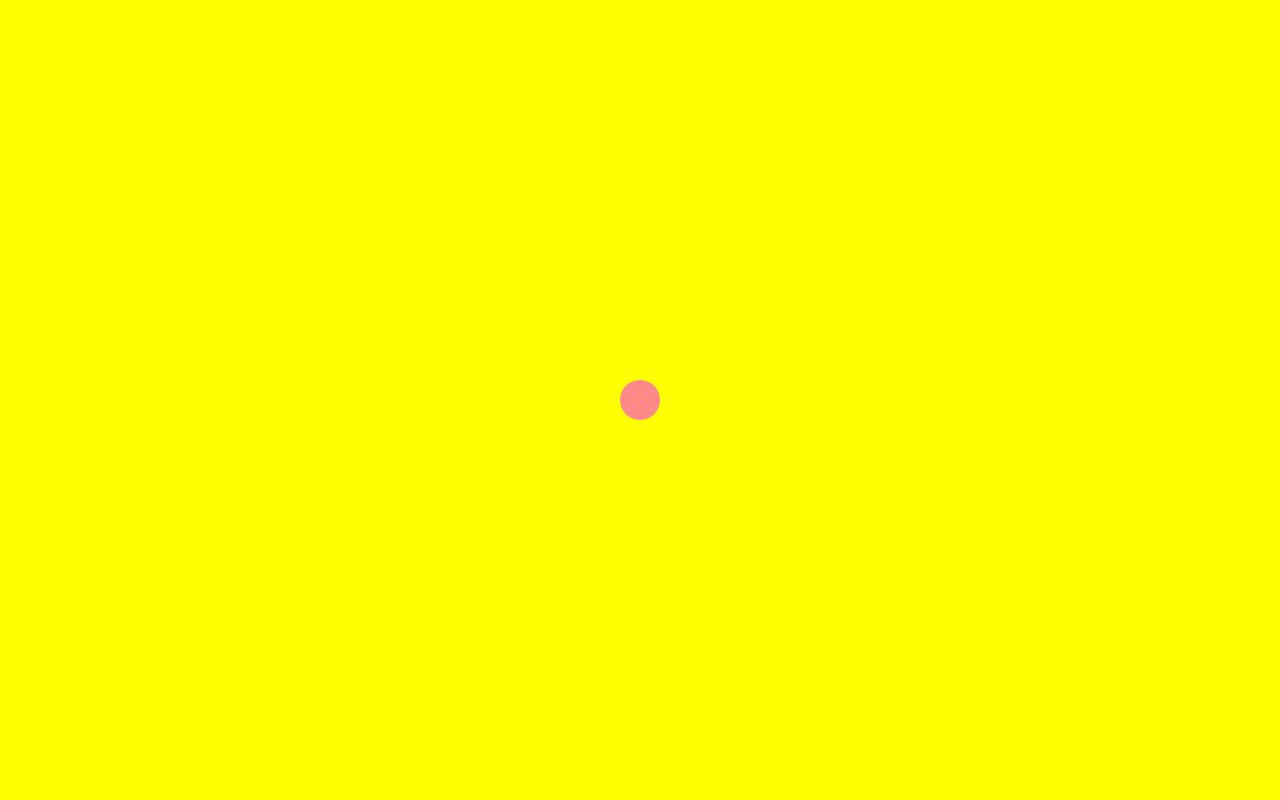
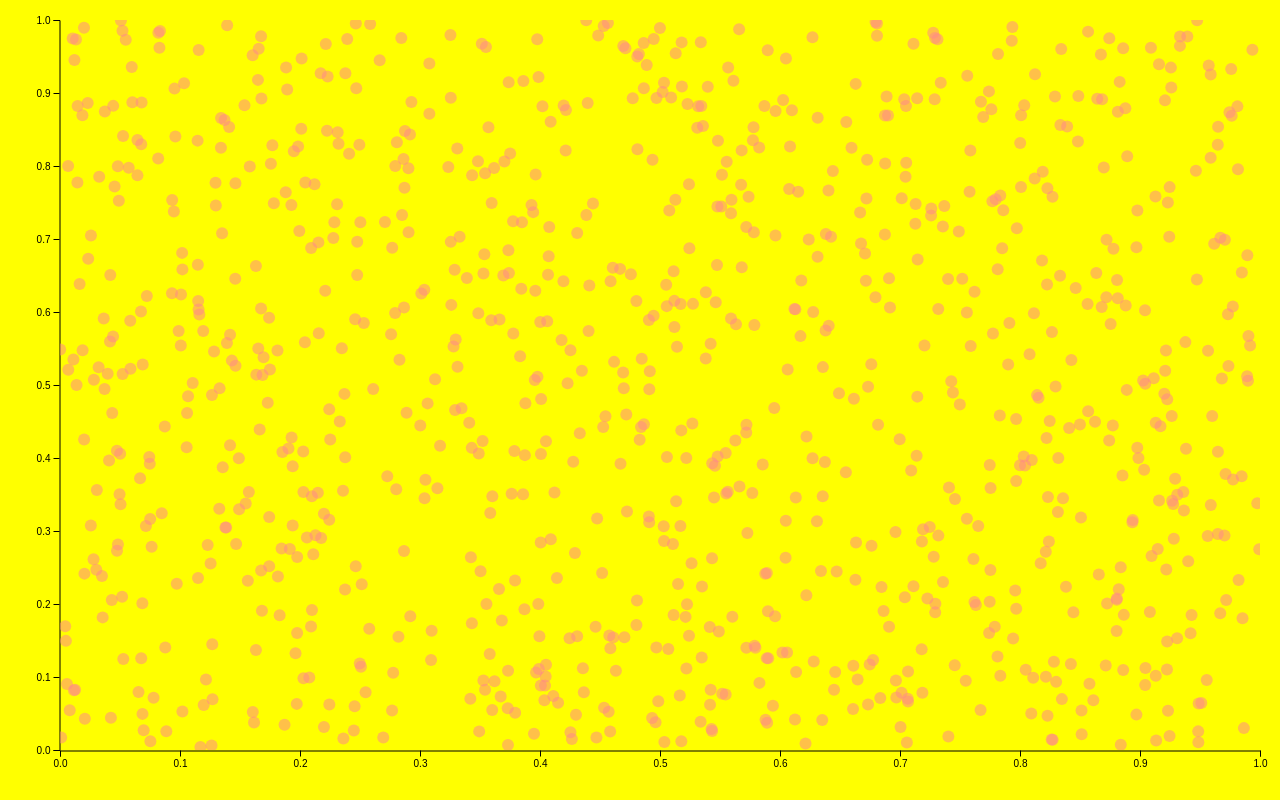
Before and after one commit to som1sezhi/itg-scatter-plot, a React (Vite) app: page / in a window 1280 px wide. Built offline with nearby package versions, Linux system fonts and the light colour scheme.

Commit message:
basic scatter plot

```diff
--- a/package.json
+++ b/package.json
@@ -15,6 +15,7 @@
     "react-dom": "^19.2.7"
   },
   "devDependencies": {
+    "@types/d3": "^7.4.3",
     "@types/node": "^24.13.2",
     "@types/react": "^19.2.17",
     "@types/react-dom": "^19.2.3",
--- a/src/components/Plot.css
+++ b/src/components/Plot.css
@@ -3,9 +3,13 @@
   background-color: #ff0;
 }
 
-.plot {
+.plot-container svg,
+.plot-container canvas {
   position: absolute;
+  display: block;
+}
+
+.plot-container svg {
   width: 100%;
   height: 100%;
-  display: block;
 }
--- a/src/components/Plot.tsx
+++ b/src/components/Plot.tsx
@@ -1,53 +1,92 @@
 import "./Plot.css";
-import { useEffect, useLayoutEffect, useRef, useState } from "react";
+import {
+  useCallback,
+  useEffect,
+  useLayoutEffect,
+  useMemo,
+  useRef,
+  useState,
+} from "react";
+import * as d3 from "d3";
 
-const N_POINTS = 100;
+const N_POINTS = 1000;
 const POINTS = Array.from({ length: N_POINTS }, () => ({
   x: Math.random(),
   y: Math.random(),
   z: Math.random(),
 }));
 
+const MARGIN_TOP = 20;
+const MARGIN_BOTTOM = 50;
+const MARGIN_LEFT = 60;
+const MARGIN_RIGHT = 20;
+
+const POINT_RADIUS = 6;
+
 function Plot() {
   const containerRef = useRef<HTMLDivElement>(null);
   const canvasRef = useRef<HTMLCanvasElement>(null);
+  const svgRef = useRef<SVGSVGElement>(null);
+  const gx = useRef<SVGGElement>(null);
+  const gy = useRef<SVGGElement>(null);
 
-  function drawPlot(canvas: HTMLCanvasElement) {
-    const ctx = canvas.getContext("2d")!;
+  const [plotSize, setPlotSize] = useState({ width: 0, height: 0 });
+  const { width, height } = plotSize;
+  const innerWidth = width - MARGIN_LEFT - MARGIN_RIGHT;
+  const innerHeight = height - MARGIN_TOP - MARGIN_BOTTOM;
+  const pixelRatio = window.devicePixelRatio ?? 1;
 
-    const width = ctx.canvas.width / (window.devicePixelRatio ?? 1);
-    const height = ctx.canvas.height / (window.devicePixelRatio ?? 1);
+  const xScale = useMemo(
+    () => d3.scaleLinear([0, 1], [0, innerWidth]),
+    [innerWidth],
+  );
+  const yScale = useMemo(
+    () => d3.scaleLinear([0, 1], [innerHeight, 0]),
+    [innerHeight],
+  );
 
-    ctx.clearRect(0, 0, width, height);
-    ctx.fillStyle = "#f88";
-    ctx.beginPath();
-    ctx.arc(width / 2, height / 2, 20, 0, 2 * Math.PI);
-    ctx.fill();
-  }
+  useEffect(() => {
+    d3.select(gx.current!).call(d3.axisBottom(xScale));
+  }, [xScale]);
+  useEffect(() => {
+    d3.select(gy.current!).call(d3.axisLeft(yScale));
+  }, [yScale]);
 
-  // handle init draw and redrawing on resize
+  const drawPlot = useCallback(
+    (canvas: HTMLCanvasElement) => {
+      const ctx = canvas.getContext("2d")!;
+
+      ctx.clearRect(0, 0, innerWidth, innerHeight);
+
+      ctx.fillStyle = "#f888";
+
+      POINTS.forEach((p) => {
+        const px = xScale(p.x);
+        const py = yScale(p.y);
+        //ctx.moveTo(px + POINT_RADIUS, py);
+        ctx.beginPath();
+        ctx.arc(px, py, POINT_RADIUS, 0, 2 * Math.PI);
+        ctx.fill();
+      });
+    },
+    [innerWidth, innerHeight, xScale, yScale],
+  );
+
+  // get notified by resizing
   useLayoutEffect(() => {
     const container = containerRef.current;
-    const canvas = canvasRef.current;
-    if (!container || !canvas) return; // TODO: required?
-    const ctx = canvas.getContext("2d")!;
+    if (!container) return; // TODO: required?
 
-    const resizePlot = (width: number, height: number) => {
-      const pixelRatio = window.devicePixelRatio ?? 1;
-      canvas.width = Math.floor(width * pixelRatio);
-      canvas.height = Math.floor(height * pixelRatio);
-      ctx.scale(pixelRatio, pixelRatio);
-
-      drawPlot(canvas);
-    };
-
-    // init draw
-    resizePlot(container.clientWidth, container.clientHeight);
+    // set initial size, causing initial draw
+    setPlotSize({
+      width: container.clientWidth,
+      height: container.clientHeight,
+    });
 
     const observer = new ResizeObserver((entries) => {
-      for (let entry of entries) {
-        const { width, height } = entry.contentRect;
-        resizePlot(width, height);
+      if (entries.length > 0) {
+        const { width, height } = entries[0].contentRect;
+        setPlotSize({ width, height });
       }
     });
     observer.observe(container);
@@ -55,9 +94,51 @@ function Plot() {
     return () => observer.unobserve(container);
   }, []);
 
+  // redraw on resize
+  useLayoutEffect(() => {
+    if (width === 0 || height === 0) return;
+
+    const canvas = canvasRef.current;
+    const svg = svgRef.current;
+    if (!canvas || !svg) return;
+    const ctx = canvas.getContext("2d")!;
+
+    // setting canvas width/height at the same place as setting the scale
+    // seems to help make resizing look less glitchy, though it's still a
+    // little jank not letting react handle the width/height directly
+    canvas.width = Math.floor(innerWidth * pixelRatio);
+    canvas.height = Math.floor(innerHeight * pixelRatio);
+    ctx.scale(pixelRatio, pixelRatio);
+
+    // svg.setAttribute("width", width.toString());
+    // svg.setAttribute("height", height.toString());
+
+    drawPlot(canvas);
+  }, [width, height, innerWidth, innerHeight, pixelRatio, drawPlot]);
+
   return (
     <div ref={containerRef} className="plot-container">
-      <canvas ref={canvasRef} className="plot"></canvas>
+      <svg ref={svgRef} width={width} height={height}>
+        <g
+          ref={gx}
+          /* offset by half a pixel to prevent points from partially overlapping the axes */
+          transform={`translate(${MARGIN_LEFT}, ${height - MARGIN_BOTTOM + 0.5})`}
+        />
+        <g
+          ref={gy}
+          /* offset by half a pixel to prevent points from partially overlapping the axes */
+          transform={`translate(${MARGIN_LEFT - 0.5}, ${MARGIN_TOP})`}
+        />
+      </svg>
+      <canvas
+        ref={canvasRef}
+        style={{
+          left: MARGIN_LEFT,
+          top: MARGIN_TOP,
+          width: innerWidth,
+          height: innerHeight,
+        }}
+      ></canvas>
     </div>
   );
 }
```
Also changed, not shown: 1 other file (tests, documents, lock files or other folders).
